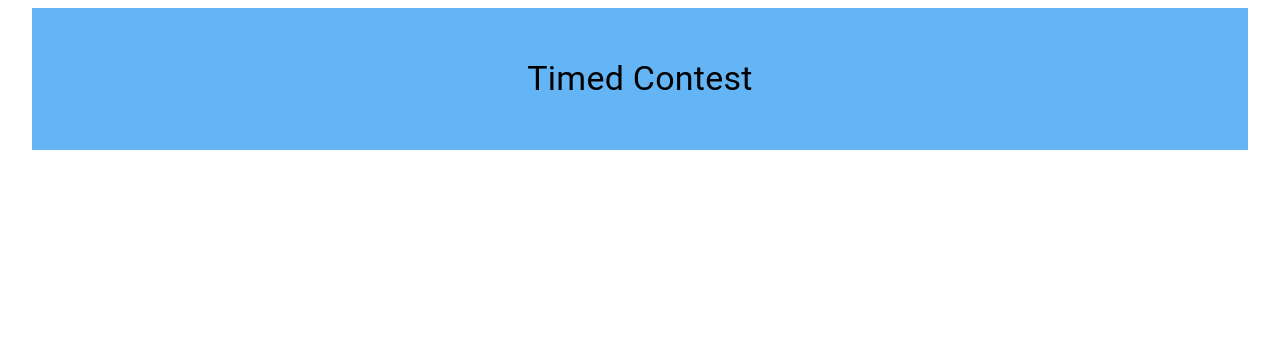
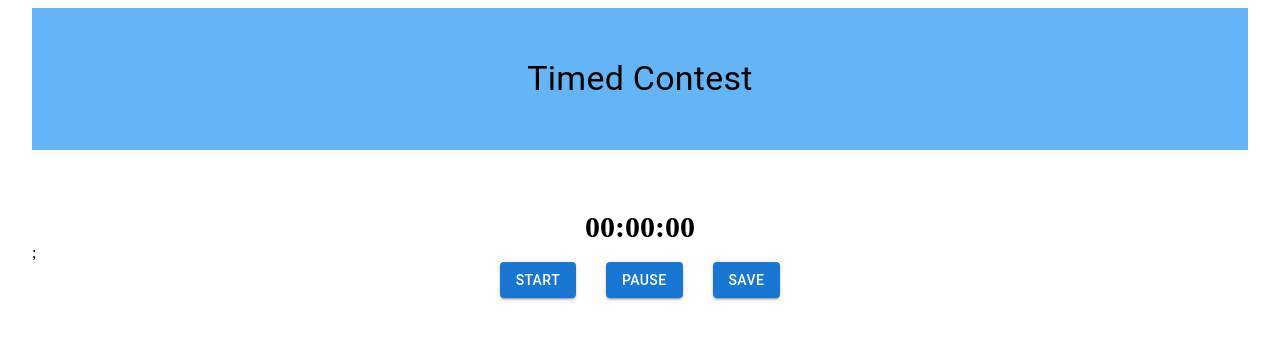
Before and after one commit to Prakharsvnit/TimeTracker, a React (Create React App) app: page / in a window 1280 px wide. Shown: the top 340 px of the page. Built offline with nearby package versions, Linux system fonts and the light colour scheme.

Commit message:
Stopwatch,task-modal completed

```diff
--- a/src/App.js
+++ b/src/App.js
@@ -1,6 +1,16 @@
+import { Container } from "@mui/material";
 import Header from "./components/header";
+import Stopwatch from "./components/stopwatch";
 const App = () => {
-  return <Header />;
+  return (
+    <>
+      <Container maxWidth="xl">
+        <Header />
+
+        <Stopwatch />
+      </Container>
+    </>
+  );
 };
 
 export default App;
--- a/src/components/header.js
+++ b/src/components/header.js
@@ -1,15 +1,13 @@
-import { Box, Container, Typography } from "@mui/material";
+import { Box, Typography } from "@mui/material";
 import "../css/header.css";
 
 const Header = () => {
   return (
-    <Container maxWidth="xl">
-      <Box className="header">
-        <Typography className="header-text" variant="h4">
-          Timed Contest
-        </Typography>
-      </Box>
-    </Container>
+    <Box className="header">
+      <Typography className="header-text" variant="h4">
+        Timed Contest
+      </Typography>
+    </Box>
   );
 };
 
--- a/src/components/stopwatch.js
+++ b/src/components/stopwatch.js
@@ -0,0 +1,68 @@
+import { Box, Button } from "@mui/material";
+import { useEffect, useState } from "react";
+import "../css/stopwatch.css";
+import TaskModal from "./taskModal";
+
+const Stopwatch = () => {
+  const [start, setStart] = useState(false);
+  const [pause, setPause] = useState(false);
+  const [time, setTime] = useState(0);
+  const [openModal, setOpenModal] = useState(false);
+
+  useEffect(() => {
+    let intervalId;
+    if (start) {
+      intervalId = setInterval(() => {
+        setTime((time) => time + 1);
+      }, 1000);
+    } else if (!start && time !== 0) {
+      clearInterval(intervalId);
+    }
+    return () => clearInterval(intervalId);
+  }, [start, time]);
+
+  const timeFormat = () => {
+    const hours = Math.floor(time / 3600);
+    const minutes = Math.floor((time % 3600) / 60);
+    const seconds = time % 60;
+    const hoursTimer = hours.toString().padStart(2, "0");
+    const minutesTimer = minutes.toString().padStart(2, "0");
+    const secondsTimer = seconds.toString().padStart(2, "0");
+    const stopwatchTime = `${hoursTimer}:${minutesTimer}:${secondsTimer}`;
+    return stopwatchTime;
+  };
+
+  const startBtn = () => {
+    setPause(false);
+    setStart(!start);
+  };
+
+  const pauseBtn = () => {
+    setStart(false);
+    setPause(!pause);
+  };
+
+  const handleOpenModal = () => {
+    setOpenModal(true);
+  };
+
+  return (
+    <>
+      <time className="timer">{timeFormat()}</time>;
+      <Box className="stopwatch">
+        <Button variant="contained" disabled={start} onClick={startBtn}>
+          Start
+        </Button>
+        <Button variant="contained" disabled={pause} onClick={pauseBtn}>
+          Pause
+        </Button>
+        <Button variant="contained" onClick={handleOpenModal}>
+          Save
+        </Button>
+      </Box>
+      <TaskModal openModal={openModal} setOpenModal={setOpenModal} />
+    </>
+  );
+};
+
+export default Stopwatch;
--- /dev/null
+++ b/src/components/taskModal.js
@@ -0,0 +1,63 @@
+import { useState } from "react";
+import {
+  Box,
+  TextField,
+  Button,
+  Modal,
+  Typography,
+  Paper,
+} from "@mui/material";
+import "../css/taskModal.css";
+
+const TaskModal = ({ openModal, setOpenModal }) => {
+  const [title, setTitle] = useState("");
+  const [description, setDescription] = useState("");
+
+  const handleCloseModal = () => {
+    setOpenModal(false);
+  };
+
+  return (
+    <Modal open={openModal} onClose={handleCloseModal}>
+      <Paper elevation={3} className="task-modal">
+        <Typography align="center" variant="h4" contained>
+          Tasks
+        </Typography>
+        <form onSubmit={(e) => e.preventDefault()}>
+          <TextField
+            required
+            fullWidth
+            label="Title"
+            value={title}
+            onChange={(e) => setTitle(e.target.value)}
+            margin="normal"
+          />
+          <TextField
+            required
+            fullWidth
+            label="Description"
+            value={description}
+            onChange={(e) => setDescription(e.target.value)}
+            margin="normal"
+            multiline
+            rows={4}
+          />
+          <Box className="form-btn">
+            <Button type="submit" variant="contained" color="primary">
+              Save
+            </Button>
+            <Button
+              onClick={handleCloseModal}
+              variant="contained"
+              color="warning"
+            >
+              Cancel
+            </Button>
+          </Box>
+        </form>
+      </Paper>
+    </Modal>
+  );
+};
+
+export default TaskModal;
--- /dev/null
+++ b/src/css/stopwatch.css
@@ -0,0 +1,12 @@
+.timer{
+    display: flex;
+    justify-content: center;
+    font-weight: bold;
+    font-size:30px;
+}
+
+.stopwatch{
+    display: flex;
+    justify-content: center;
+    column-gap:30px;
+}
--- /dev/null
+++ b/src/css/taskModal.css
@@ -0,0 +1,16 @@
+.task-modal{
+    padding: 20px;
+    background-color: #f5f5f5;
+    width: 600px;
+    height: 330px;
+    margin: auto;
+    margin-top: 10%;
+
+}
+
+.form-btn{
+    display: flex;
+    justify-content: flex-end;
+    column-gap: 20px;
+    padding: 10px;
+}
```
